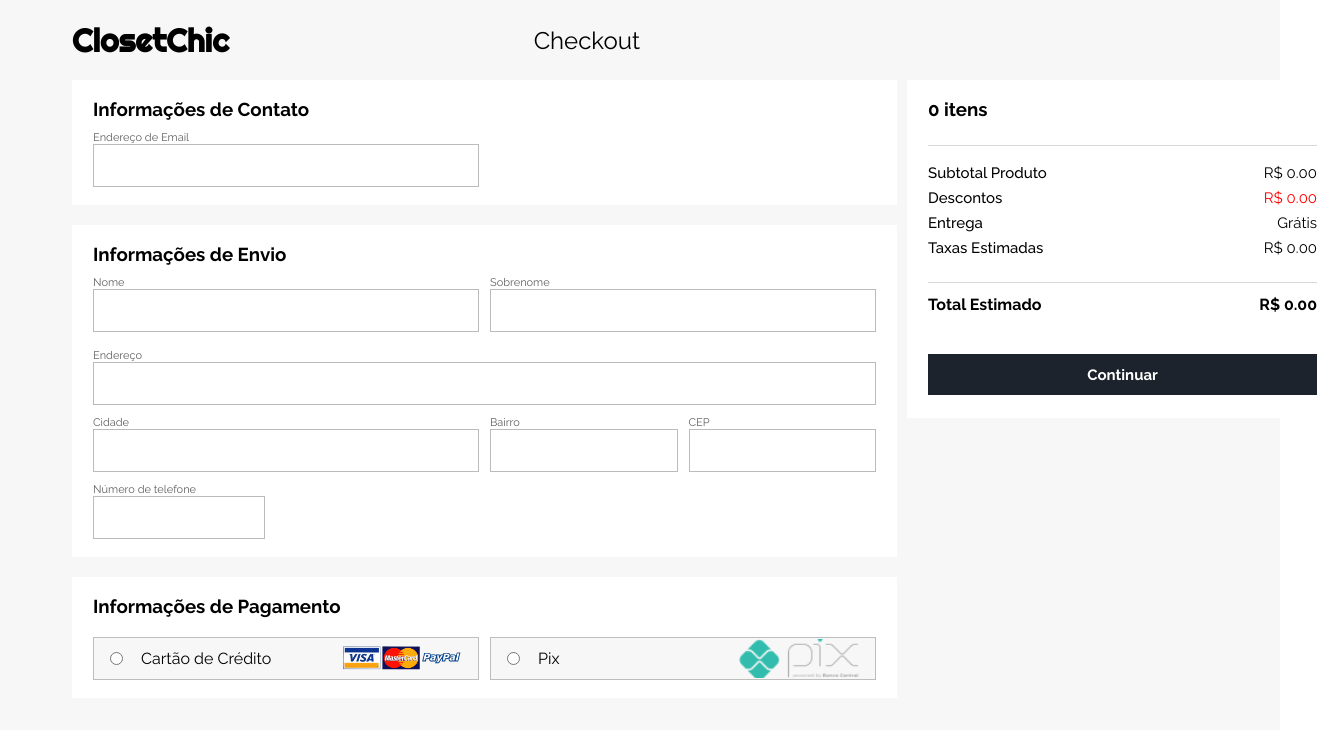
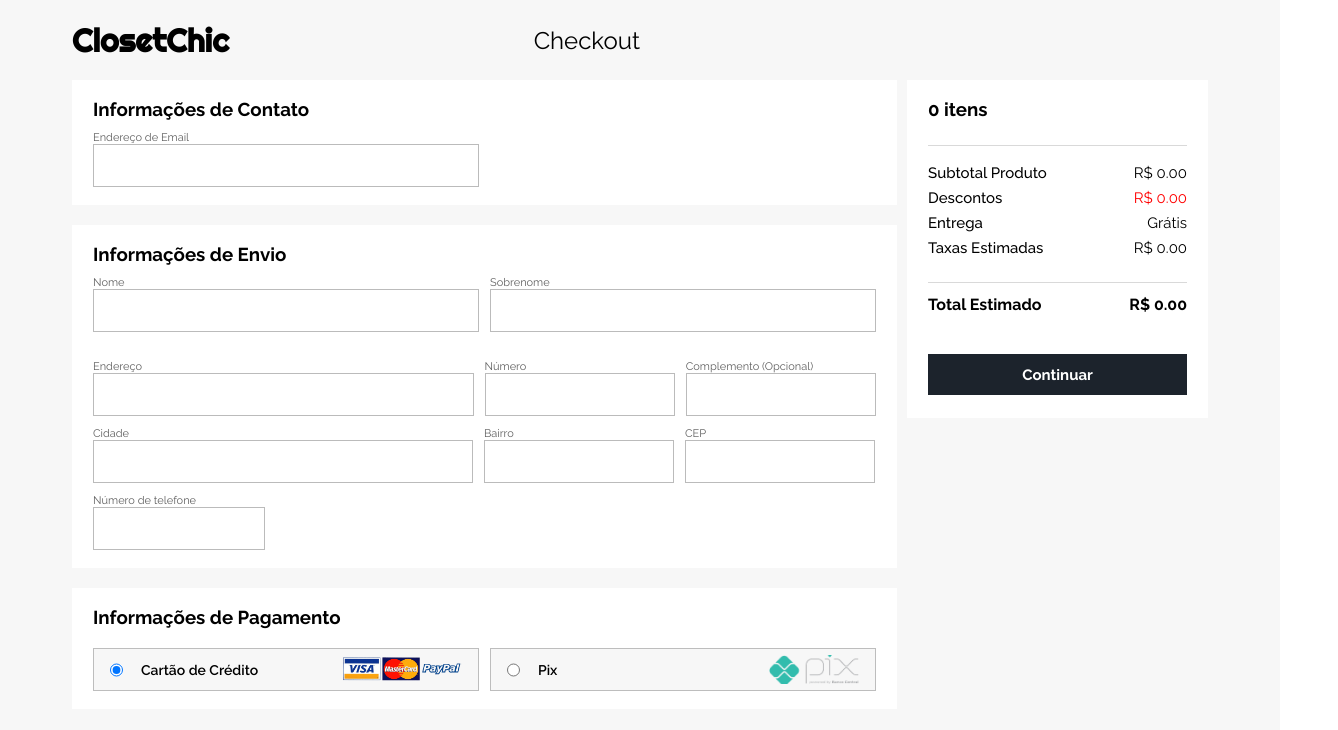
Before and after one commit to patrick-ddeus/closetchic-front, a React (Create React App) app: page /checkout in a window 1280 px wide. Shown: the top 730 px of the page, 1338 px wide, since content can reach past the window. Built offline with nearby package versions, Linux system fonts and the light colour scheme.

Commit message:
implements inputs validation and auto fill CEP

```diff
--- a/src/pages/CheckoutPage/CheckoutForm/index.jsx
+++ b/src/pages/CheckoutPage/CheckoutForm/index.jsx
@@ -1,4 +1,4 @@
-import React, { useState } from 'react';
+import React from 'react';
 import {
     ShippingGroup,
     Divisor,
@@ -9,21 +9,29 @@ import {
 import payments from "../../../assets/payments.png";
 import pix from "../../../assets/pix.png";
 
-
-const CheckoutForm = () => {
-    const [selectedPayments, setSelectedPayment] = useState("");
-
-    const handleOnChangePayment = (event) => {
-        setSelectedPayment(event.target.value);
-    };
-
+const CheckoutForm = (
+    {
+        form,
+        invalidInputs,
+        onChange,
+        onChangePayment,
+        selectedPayment,
+        setSelectedPayment
+    }
+) => {
     return (
         <div>
             <Divisor>
                 <h3>Informações de Contato</h3>
                 <div>
                     <label htmlFor="email">Endereço de Email</label>
-                    <InputCheckout type="text" id="email" />
+                    <InputCheckout
+                        isInvalid={invalidInputs.email}
+                        name="email"
+                        value={form.email}
+                        onChange={onChange}
+                        type="email"
+                        id="email" />
                 </div>
             </Divisor>
             <Divisor>
@@ -31,40 +39,109 @@ const CheckoutForm = () => {
                 <ShippingGroup>
                     <div>
                         <label htmlFor="nome">Nome</label>
-                        <InputCheckout type="text" id="nome" />
+                        <InputCheckout
+                            isInvalid={invalidInputs.nome}
+                            value={form.nome}
+                            name="nome"
+                            onChange={onChange}
+                            type="text"
+                            id="nome" />
                     </div>
 
                     <div>
                         <label htmlFor="sobrenome">Sobrenome</label>
-                        <InputCheckout type="text" id="sobrenome" />
+                        <InputCheckout
+                            isInvalid={invalidInputs.sobrenome}
+                            value={form.sobrenome}
+                            name="sobrenome"
+                            onChange={onChange}
+                            type="text"
+                            id="sobrenome" />
                     </div>
                 </ShippingGroup>
 
                 <div className="address-group">
-                    <label htmlFor="endereco">Endereço</label>
-                    <InputCheckout type="text" id="endereco" />
+                    <div>
+                        <label htmlFor="endereco">Endereço</label>
+                        <InputCheckout
+                            isInvalid={invalidInputs.endereco}
+                            value={form.endereco}
+                            name="endereco"
+                            onChange={onChange}
+                            type="text"
+                            id="endereco" />
+                    </div>
+
+                    <div>
+                        <label htmlFor="numero">Número</label>
+                        <InputCheckout
+                            isInvalid={invalidInputs.numero}
+                            value={form.numero}
+                            name="numero"
+                            onChange={onChange}
+                            type="text"
+                            id="numero" />
+                    </div>
+
+                    <div>
+                        <label htmlFor="complemento">Complemento (Opcional)</label>
+                        <InputCheckout
+                            value={form.complemento}
+                            name="complemento"
+                            onChange={onChange}
+                            type="text"
+                            id="complemento" />
+                    </div>
+
                 </div>
 
                 <div className="city-group">
                     <div>
                         <label htmlFor="cidade">Cidade</label>
-                        <InputCheckout type="text" id="cidade" />
+                        <InputCheckout
+                            isInvalid={invalidInputs.cidade}
+                            value={form.cidade}
+                            name="cidade"
+                            onChange={onChange}
+                            type="text"
+                            id="cidade" />
                     </div>
 
                     <div>
                         <label htmlFor="bairro">Bairro</label>
-                        <InputCheckout type="text" id="bairro" />
+                        <InputCheckout
+                            isInvalid={invalidInputs.bairro}
+                            value={form.bairro}
+                            name="bairro"
+                            onChange={onChange}
+                            type="text"
+                            id="bairro" />
                     </div>
 
                     <div>
                         <label htmlFor="cep">CEP</label>
-                        <InputCheckout type="text" id="cep" />
+                        <InputCheckout
+                            isInvalid={invalidInputs.cep}
+                            value={form.cep}
+                            name="cep"
+                            onChange={onChange}
+                            type="text"
+                            pattern="^\d{5}-?\d{3}$"
+                            id="cep" />
                     </div>
                 </div>
 
                 <div className="cell-group">
                     <label htmlFor="tel">Número de telefone</label>
-                    <InputCheckout type="text" id="tel" />
+                    <InputCheckout
+                        value={form.telefone}
+                        name="telefone"
+                        isInvalid={invalidInputs.telefone}
+                        onChange={onChange}
+                        type="tel"
+                        id="tel"
+                        pattern="\([0-9]{2}\)\s[0-9]{4,5}-[0-9]{4}"
+                    />
                 </div>
             </Divisor>
             <Divisor>
@@ -76,8 +153,8 @@ const CheckoutForm = () => {
                                 type="radio"
                                 name="payment"
                                 value="creditCard"
-                                checked={selectedPayments === "creditCard"}
-                                onChange={handleOnChangePayment}
+                                checked={selectedPayment === "creditCard"}
+                                onChange={onChangePayment}
                             />
                             <p>Cartão de Crédito</p>
                         </div>
@@ -90,8 +167,8 @@ const CheckoutForm = () => {
                                 type="radio"
                                 name="payment"
                                 value="pix"
-                                checked={selectedPayments === "pix"}
-                                onChange={handleOnChangePayment} />
+                                checked={selectedPayment === "pix"}
+                                onChange={onChangePayment} />
                             <p>Pix</p>
                         </div>
                         <img src={pix} alt="payments" />
--- a/src/pages/CheckoutPage/CheckoutForm/styles.jsx
+++ b/src/pages/CheckoutPage/CheckoutForm/styles.jsx
@@ -1,8 +1,13 @@
 import styled from 'styled-components';
 
 export const ShippingGroup = styled.div`
-  display:flex;
+  display:grid;
+  grid-template-columns: 1fr 1fr;
   gap:11px;
+
+  input{
+    width:100%;
+  }
 `;
 
 export const InputCheckout = styled.input`
@@ -10,6 +15,10 @@ export const InputCheckout = styled.input`
   height:43px;
   border:1px solid #BBBBBB;
   padding:0 16px;
+  outline:0;
+  ${({ isInvalid }) => isInvalid && `
+    background-color: #F9DDD8;
+  `}
 `;
 
 export const PaymentInput = styled.div`
@@ -18,10 +27,18 @@ export const PaymentInput = styled.div`
   background-color:#F7F7F7;
   display:flex;
   align-items:center;
+  font-size:14px;
+  font-weight:600;
   padding-left:16px;
   padding-right:16px;
   justify-content: space-between;
   border:1px solid #bdbdbd;
+
+  &:nth-child(2){
+    img{
+      width:90px;
+    }
+  }
 
   img{
     width:120px;
@@ -53,4 +70,35 @@ export const Divisor = styled.div`
     color:#616161;
     display:block;
   }
+
+  .address-group{
+    display:grid;
+    grid-template-columns: 2fr 1fr 1fr;
+    gap:11px;
+    margin-top:17px;
+
+    input{
+        width:100%;
+        max-width:782px;
+    }
+  }
+
+  .city-group{
+    display:grid;
+    grid-template-columns: 2fr 1fr 1fr;
+    gap:11px;
+    max-width:782px;
+
+    div{
+      input{
+        width:100%;
+      }
+    }
+  }
+
+  .cell-group{
+    input{
+        width:172px;
+    }
+  }
 `;
--- a/src/pages/CheckoutPage/index.jsx
+++ b/src/pages/CheckoutPage/index.jsx
@@ -1,4 +1,4 @@
-import React, { useContext } from 'react';
+import React, { useContext, useEffect, useState } from 'react';
 import {
     Container,
     HeaderCheckout,
@@ -13,10 +13,124 @@ import {
 import { CartContext } from '../../contexts/cartContext';
 import { useNavigate } from 'react-router-dom';
 import CheckoutForm from './CheckoutForm';
+import axios from 'axios';
 
 const CheckoutPage = () => {
     const { getTotalItemsFromCart, cart } = useContext(CartContext);
     const navigate = useNavigate();
+    const [selectedPayment, setSelectedPayment] = useState("creditCard");
+    const [form, setForm] = useState({
+        email: "",
+        nome: "",
+        sobrenome: "",
+        endereco: "",
+        numero: "",
+        complemento: "",
+        cidade: "",
+        bairro: "",
+        cep: "",
+        telefone: ""
+    });
+
+    const [invalidInputs, setInvalidInputs] = useState({
+        email: false,
+        nome: false,
+        sobrenome: false,
+        endereco: false,
+        numero: false,
+        cidade: false,
+        bairro: false,
+        cep: false,
+        telefone: false
+    });
+
+    const handleSubmitCheckout = () => {
+        if(!handleValidInputs()) return
+    }
+
+    const handleValidInputs = () => {
+        let isValid = ''
+        for (let [key, value] of Object.entries(form)) {
+            if (key !== "complemento") { // Verifica se todos os campos exceto o complemento estão preenchidos.
+                if (!value) {
+                    setInvalidInputs((prevInvalidInputs) => ({ ...prevInvalidInputs, [key]: true }));
+                    isValid = false
+                }else{
+                    setInvalidInputs((prevInvalidInputs) => ({ ...prevInvalidInputs, [key]: false }));
+                    isValid = true
+                }
+            }
+        }
+        return isValid
+    };
+
+    const handleOnChangePayment = (event) => {
+        setSelectedPayment(event.target.value);
+    };
+
+    const handleInputChange = (event) => {
+        const { name, value, validity } = event.target;
+
+        switch (name) {
+            case "cep":
+                handleCepChange(name, value);
+                break;
+            case "telefone":
+                handleTelChange(name, value);
+                break;
+            case "numero":
+                handleNumberChange(name, value);
+                break;
+            case "complemento":
+                handleNumberChange(name, value);
+                break;
+            default:
+                setForm((prevForm) => ({ ...prevForm, [name]: value }));;
+        }
+
+        if (value === "" || !validity.valid) {
+            setInvalidInputs((prevInvalidInputs) => ({ ...prevInvalidInputs, [name]: true }));
+        } else {
+            setInvalidInputs((prevInvalidInputs) => ({ ...prevInvalidInputs, [name]: false }));
+        }
+    };
+
+    async function handleCepChange(name, value) {
+        const cleanValueAndFormat = value.replace(/\D/g, '')
+            .replace(/(\d{5})(\d)/, '$1-$2')
+            .replace(/(-\d{3})\d+?$/, '$1');
+        setForm((prevForm) => ({ ...prevForm, [name]: cleanValueAndFormat }));
+
+        if (value.length >= 9) {
+            try {
+                const { data } = await axios.get(`https://viacep.com.br/ws/${value}/json/`);
+                setForm((prevForm) => {
+                    return {
+                        ...prevForm,
+                        endereco: data.logradouro,
+                        bairro: data.bairro,
+                        cidade: data.localidade,
+                        [name]: cleanValueAndFormat
+                    };
+                });
+            } catch (error) {
+                console.error(error);
+            }
+        }
+    };
+
+    function handleTelChange(name, value) {
+        const cleanValueAndFormat = value.replace(/\D/g, '')
+            .replace(/(\d{2})(\d)/, '($1) $2')
+            .replace(/(\d{5})(\d)/, '$1-$2')
+            .replace(/(-\d{4})\d+?$/, '$1'); // Remove todos os caracteres que não são números do valor
+        setForm((prevForm) => ({ ...prevForm, [name]: cleanValueAndFormat }));
+    }
+
+    function handleNumberChange(name, value) {
+        const cleanValue = value.replace(/\D/g, '');
+        setForm((prevForm) => ({ ...prevForm, [name]: cleanValue }));
+    }
 
     const cartGetTotal = () => {
         return cart.reduce((total, item) => total + item.price, 0);
@@ -30,7 +144,13 @@ const CheckoutPage = () => {
             </HeaderCheckout>
             <GridContainer>
                 <LeftColumn>
-                    <CheckoutForm />
+                    <CheckoutForm
+                        form={form}
+                        setSelectedPayment={setSelectedPayment}
+                        selectedPayment={selectedPayment}
+                        invalidInputs={invalidInputs}
+                        onChange={handleInputChange}
+                        onChangePayment={handleOnChangePayment} />
                 </LeftColumn>
 
                 <RightColumn>
@@ -61,7 +181,7 @@ const CheckoutPage = () => {
                             <p>Total Estimado</p>
                             <p>R$ {cartGetTotal().toFixed(2)}</p>
                         </TotalArea>
-                        <CheckoutButton>
+                        <CheckoutButton onClick={handleSubmitCheckout}>
                             Continuar
                         </CheckoutButton>
                     </RightColumnArea>
--- a/src/pages/CheckoutPage/styles.jsx
+++ b/src/pages/CheckoutPage/styles.jsx
@@ -37,35 +37,6 @@ export const LeftColumn = styled.div`
     font-family:"Raleway", sans-serif;
     font-weight:400;
 
-  .address-group{
-    margin-top:17px;
-    input{
-        width:100%;
-    }
-  }
-
-  .city-group{
-    display:flex;
-    gap:11px;
-
-    div:nth-child(2){
-        input{
-            width:100%;
-        }
-    }
-
-    div:nth-child(3){
-        input{
-            width:100%;
-        }
-    }
-  }
-
-  .cell-group{
-    input{
-        width:172px;
-    }
-  }
 `;
 
 export const RightColumn = styled.div`
@@ -114,7 +85,7 @@ export const TotalArea = styled.div`
 `;
 
 export const CheckoutButton = styled.button`
-  width:389px;
+  width:100%;
   height:41px;
   background: #1C232C;
   color:white;
```
